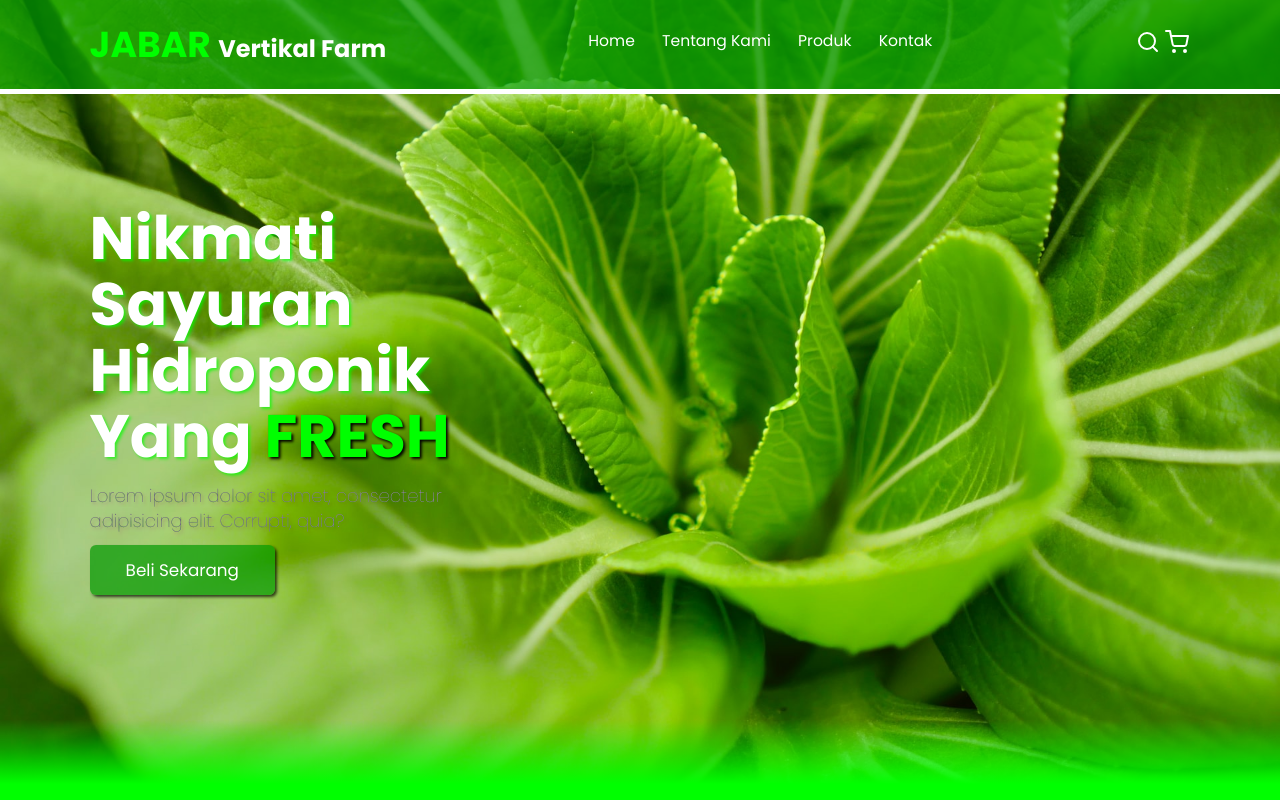
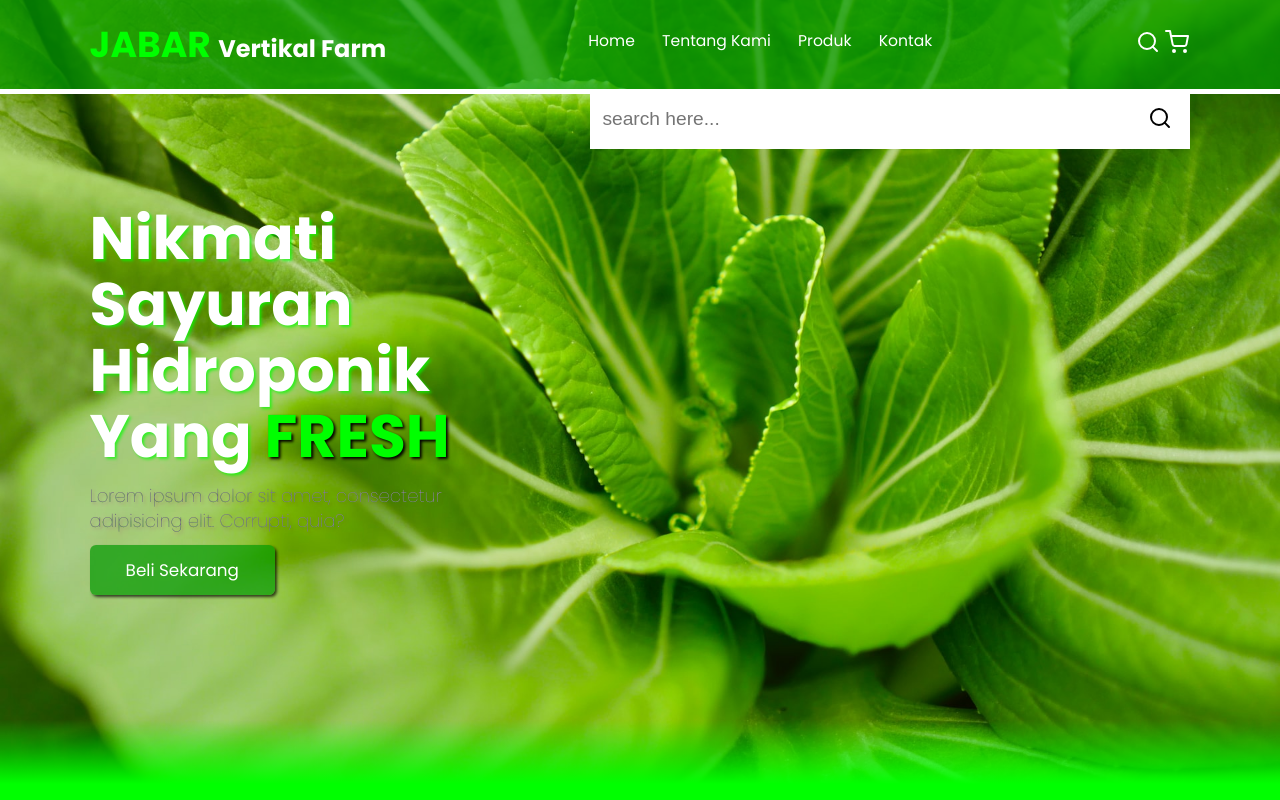
Before and after one commit to Jabarsidik/Jabar-Vertikal-Farm, a plain HTML site: page index.html in a window 1280 px wide. Both pictures are taken after a click on the link 1147 px from the left and 49 px from the top of the page. Shown: the top 800 px of the page. Drawn offline with nearby package versions, Linux system fonts and the light colour scheme.

Commit message:
menambahkan search form

```diff
--- a/css/style.css
+++ b/css/style.css
@@ -83,6 +83,41 @@ body {
 
 #hamburger-menu {
   display: none;
+}
+
+/* navbar search form */
+.navbar .search-form {
+  position: absolute;
+  top: 100%;
+  right: 7%;
+  background-color: #fff;
+  width: 50rem;
+  height: 5rem;
+  display: flex;
+  align-items: center;
+  transform: scaleY(0);
+  transform-origin: top;
+  transition: 0.3s;
+}
+
+.navbar .search-form.active {
+  transform: scaleY(1);
+}
+
+.navbar .search-form input {
+  height: 100%;
+  width: 100%;
+  font-size: 1.6rem;
+  color: #000;
+  padding: 1rem;
+}
+
+.navbar .search-form label {
+  cursor: pointer;
+  font-size: 2rem;
+  margin-right: 1.5rem;
+  margin-top: 1%;
+  color: #000;
 }
 
 /* hero section */
--- a/index.html
+++ b/index.html
@@ -35,10 +35,17 @@
       </div>
 
       <div class="navbar-extra">
-        <a href="#" id="search"><i data-feather="search"></i></a>
+        <a href="#" id="search-button"><i data-feather="search"></i></a>
         <a href="#" id="shopping-cart"><i data-feather="shopping-cart"></i></a>
         <a href="#" id="hamburger-menu"><i data-feather="menu"></i></a>
       </div>
+
+      <!-- search form start -->
+      <div class="search-form">
+        <input type="search" id="search-box" placeholder="search here...">
+        <label for="search-box"><i data-feather="search"></i></label>
+      </div>
+      <!-- search form end -->
     </nav>
 
     <!-- navbar end -->
--- a/js/script.js
+++ b/js/script.js
@@ -1,10 +1,23 @@
-// toggle class active
+// toggle class active untuk hamburger menu
 const navbarnav = document.querySelector(".navbar-nav");
 
 // ketika hamburger menu di klik
 document.querySelector("#hamburger-menu").onclick = () => {
   navbarnav.classList.toggle("active");
 };
+
+// toggle class active untuk search form
+const searchForm = document.querySelector(".search-form");
+const searchBox = document.querySelector("#search-box");
+
+// ketika search form di klik
+document.querySelector("#search-button").onclick = ()=> {
+  searchForm.classList.toggle("active")
+  searchBox.focus();
+  e,prevent();
+};
+
+
 
 // klik di luar sidebar untuk menghilangkan nav
 const hamburger = document.querySelector("#hamburger-menu");
```
